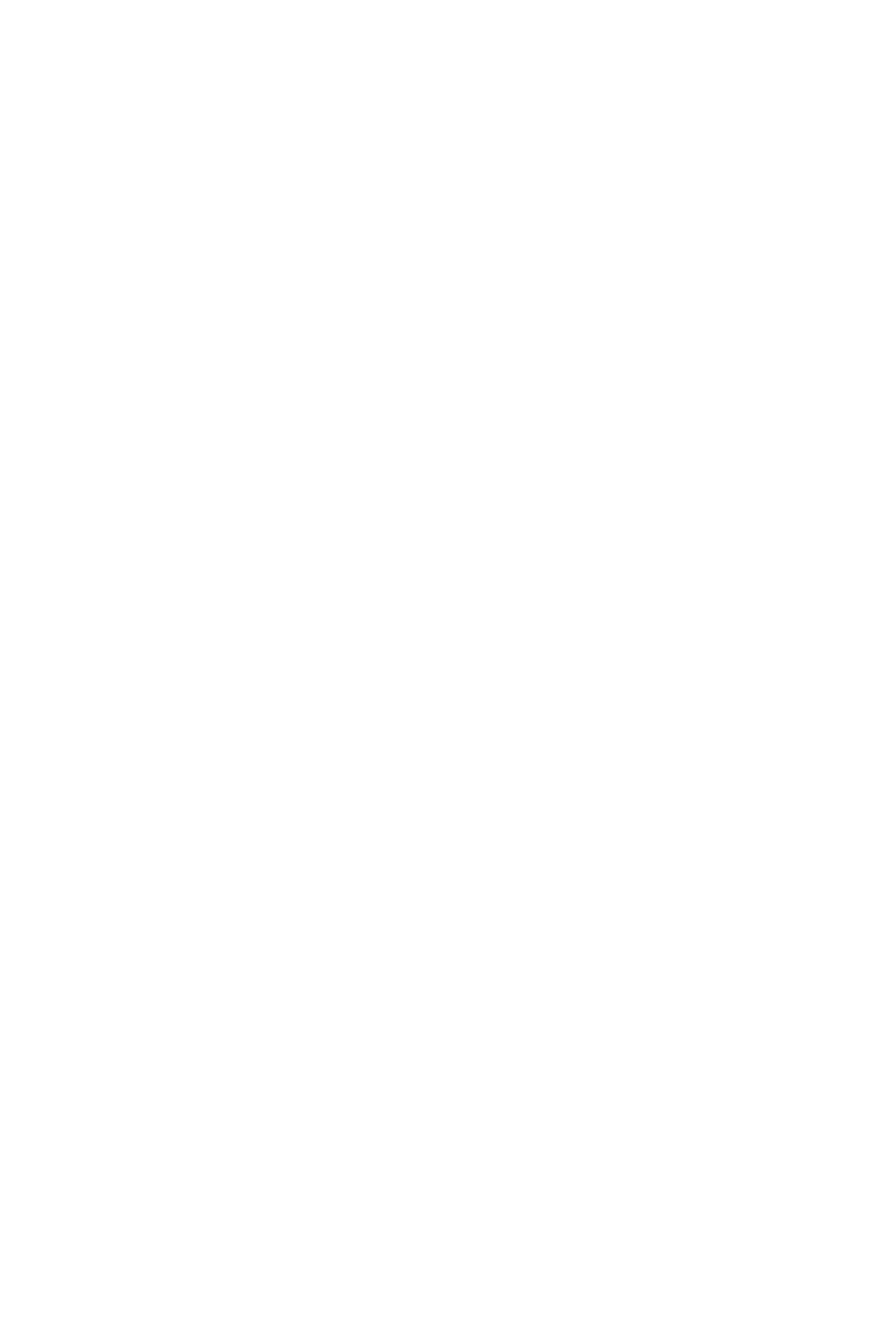
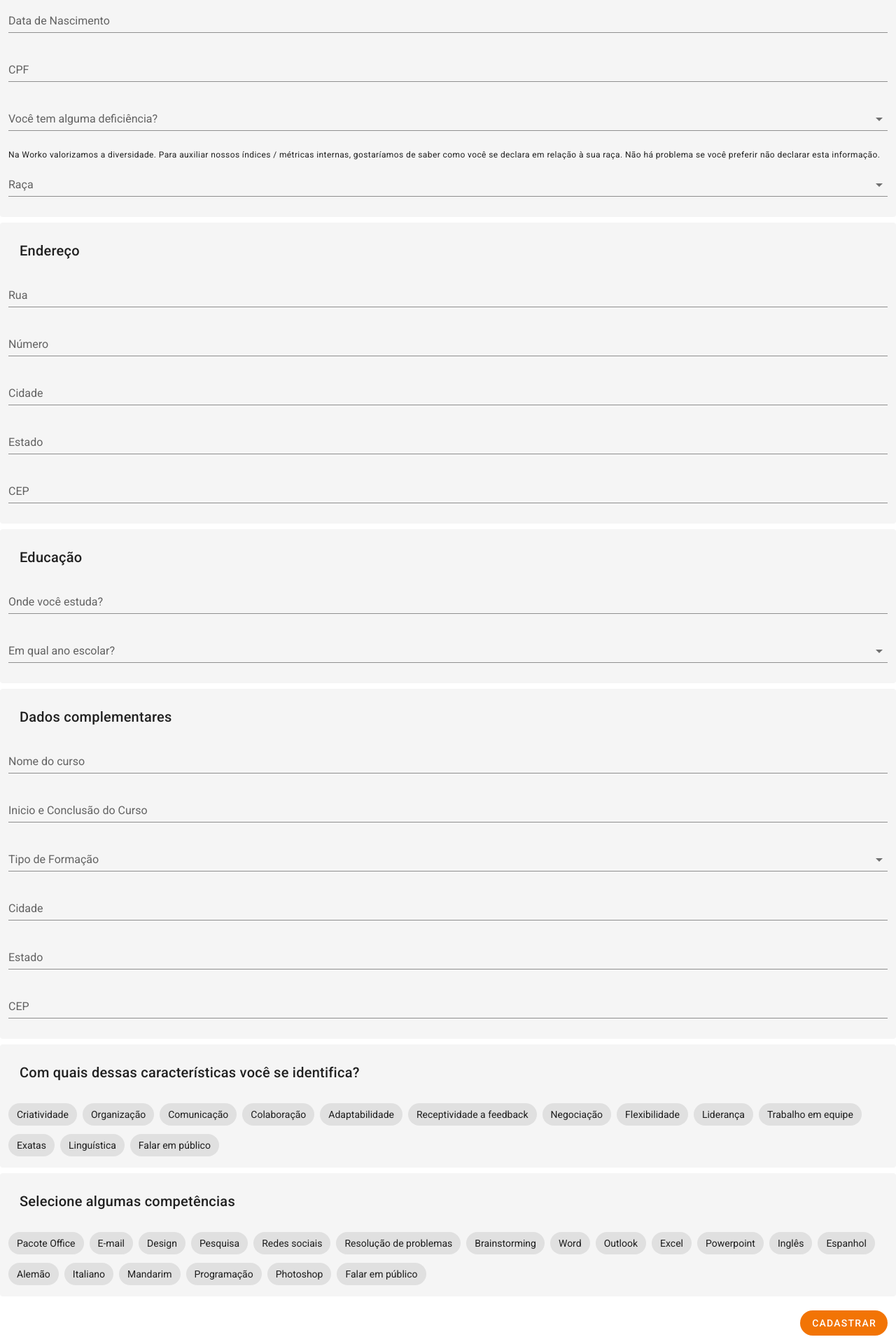
Before and after one commit to flpgst/worko, a Vue app: page /cadastro-estudante in a window 1280 px wide. Shown: the part 200-2120 px from the top of the page at 70% size. Before the commit the page ends 800 px from the top, so only its background shows below. Built offline with nearby package versions, Linux system fonts and the light colour scheme.

Commit message:
Cadastro de estudante

```diff
--- a/src/App.vue
+++ b/src/App.vue
@@ -13,7 +13,17 @@
           width="100"
         />
       </div>
-
+      <v-spacer></v-spacer>
+      <v-btn
+        to="/cadastro-estudante"
+        v-if="$route.name === 'Home'"
+        small
+        rounded
+        depressed
+        color="accent"
+      >
+        Cadastre-se
+      </v-btn>
       <v-navigation-drawer v-model="drawer" absolute app>
         <v-list nav dense>
           <v-list-item-group v-model="group">
--- a/src/router/index.js
+++ b/src/router/index.js
@@ -5,6 +5,7 @@ import Feed from '@/views/Feed.vue';
 import Comentarios from '@/views/Comentarios.vue';
 import Atividades from '@/views/Atividades.vue';
 import Educacao from '@/views/Educacao.vue';
+import CadastroEstudante from '@/views/CadastroEstudante.vue';
 
 Vue.use(VueRouter);
 
@@ -32,6 +33,11 @@ const routes = [
     name: 'educacao-e-desenvolvimento',
     component: Educacao,
   },
+  {
+    path: '/cadastro-estudante',
+    name: 'cadastro-estudante',
+    component: CadastroEstudante,
+  },
 ];
 
 const router = new VueRouter({
--- /dev/null
+++ b/src/views/CadastroEstudante.vue
@@ -0,0 +1,142 @@
+<template>
+  <v-form>
+    <v-card flat color="grey lighten-4" class="px-3 my-2 py-2">
+      <v-card-title>Dados Pessoais: </v-card-title>
+      <v-text-field label="Nome Completo"> </v-text-field>
+      <v-text-field label="Data de Nascimento"> </v-text-field>
+      <v-text-field label="CPF"> </v-text-field>
+      <v-select
+        label="Você tem alguma deficiência?"
+        :items="['Sim', 'Não', 'Prefiro não responder']"
+      ></v-select>
+      <span class="caption"
+        >Na Worko valorizamos a diversidade. Para auxiliar nossos índices / métricas internas,
+        gostaríamos de saber como você se declara em relação à sua raça. Não há problema se você
+        preferir não declarar esta informação.</span
+      >
+      <v-select
+        label="Raça"
+        :items="[
+          'Preto',
+          'Branco',
+          'Castanho',
+          'Indígena',
+          'Asiática',
+          'De outros',
+          'Eu prefiro não responder',
+        ]"
+      ></v-select>
+    </v-card>
+    <v-card flat color="grey lighten-4" class="px-3 my-2 py-2">
+      <v-card-title>Endereço</v-card-title>
+      <v-text-field label="Rua"> </v-text-field>
+      <v-text-field label="Número"> </v-text-field>
+      <v-text-field label="Cidade"> </v-text-field>
+      <v-text-field label="Estado"> </v-text-field>
+      <v-text-field label="CEP"> </v-text-field>
+    </v-card>
+    <v-card flat color="grey lighten-4" class="px-3 my-2 py-2">
+      <v-card-title>Educação</v-card-title>
+      <v-text-field label="Onde você estuda?"> </v-text-field>
+      <v-select
+        label="Em qual ano escolar?"
+        :items="['6º ano', '7º ano', '8º ano', '9º ano', 'Faculdade']"
+      >
+      </v-select>
+    </v-card>
+
+    <v-card flat color="grey lighten-4" class="px-3 my-2 py-2">
+      <v-card-title>Dados complementares</v-card-title>
+      <v-text-field label="Nome do curso" placeholder="Ex.: Curso de Excel Básico"> </v-text-field>
+      <v-text-field label="Inicio e Conclusão do Curso"> </v-text-field>
+      <v-select
+        label="Tipo de Formação"
+        :items="['Curso Curta Duração', 'Curso Técnico', 'Ensino Regular']"
+      >
+      </v-select>
+      <v-text-field label="Cidade"> </v-text-field>
+      <v-text-field label="Estado"> </v-text-field>
+      <v-text-field label="CEP"> </v-text-field>
+    </v-card>
+    <v-card flat color="grey lighten-4" class="px-3 my-2 py-2">
+      <v-card-title>Com quais dessas características você se identifica?</v-card-title>
+      <v-chip-group multiple active-class="accent--text" column>
+        <v-chip
+          v-for="(caracteristica, index) in caracteristicas"
+          :key="index"
+          :color="color"
+          class="mt-2"
+        >
+          {{ caracteristica }}
+        </v-chip>
+      </v-chip-group>
+    </v-card>
+    <v-card flat color="grey lighten-4" class="px-3 my-2 py-2">
+      <v-card-title>Selecione algumas competências</v-card-title>
+      <v-chip-group multiple active-class="accent--text" column>
+        <v-chip
+          v-for="(competencia, index) in competencias"
+          :key="index"
+          :color="color"
+          class="mt-2"
+        >
+          {{ competencia }}
+        </v-chip>
+      </v-chip-group>
+    </v-card>
+    <v-row class="ma-0">
+      <v-col class="d-flex justify-end">
+        <v-btn rounded depressed color="accent">Cadastrar</v-btn>
+      </v-col>
+    </v-row>
+  </v-form>
+</template>
+
+<script>
+export default {
+  data: () => ({
+    caracteristicas: [
+      'Criatividade',
+      'Organização',
+      'Comunicação',
+      'Colaboração',
+      'Adaptabilidade',
+      'Receptividade a feedback',
+      'Negociação',
+      'Flexibilidade',
+      'Liderança',
+      'Trabalho em equipe',
+      'Exatas',
+      'Linguística',
+      'Falar em público',
+    ],
+    competencias: [
+      'Pacote Office',
+      'E-mail',
+      'Design',
+      'Pesquisa',
+      'Redes sociais',
+      'Resolução de problemas',
+      'Brainstorming ',
+      'Word',
+      'Outlook',
+      'Excel',
+      'Powerpoint',
+      'Inglês',
+      'Espanhol',
+      'Alemão',
+      'Italiano',
+      'Mandarim',
+      'Programação',
+      'Photoshop',
+      'Falar em público',
+    ],
+    color: null,
+  }),
+  methods: {
+    changeChipColor() {
+      this.color = 'accent';
+    },
+  },
+};
+</script>
```
